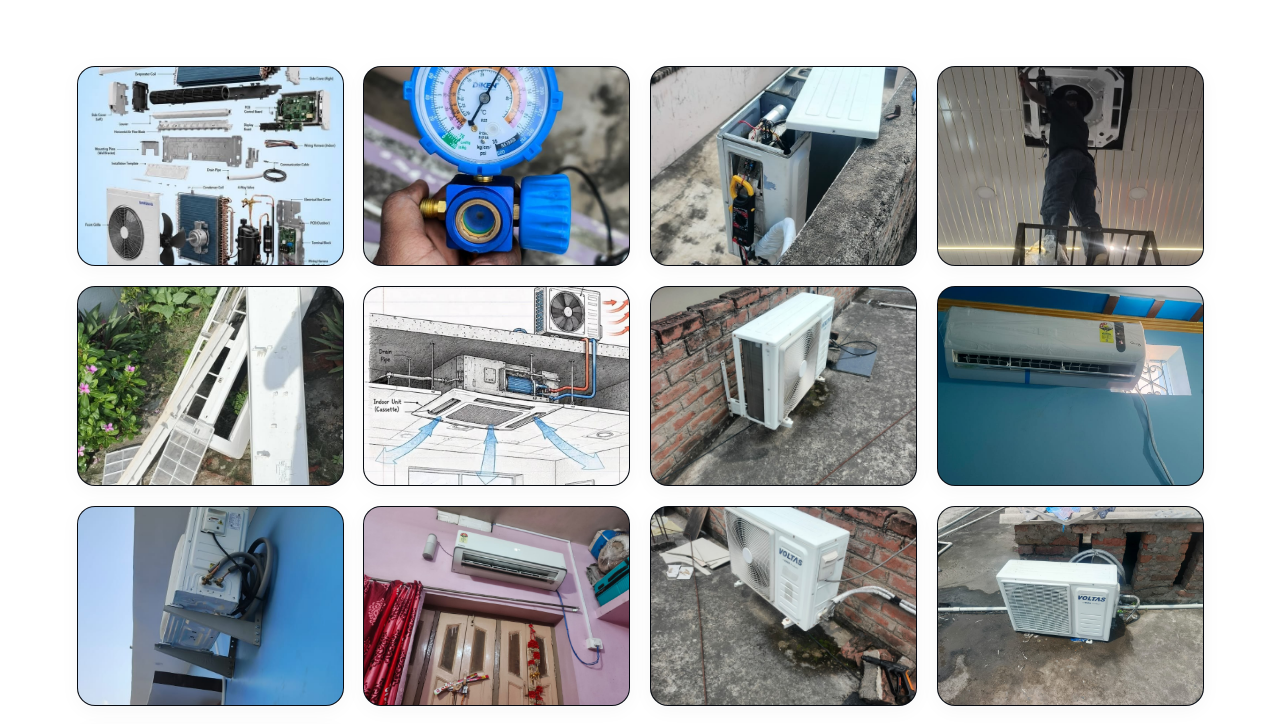
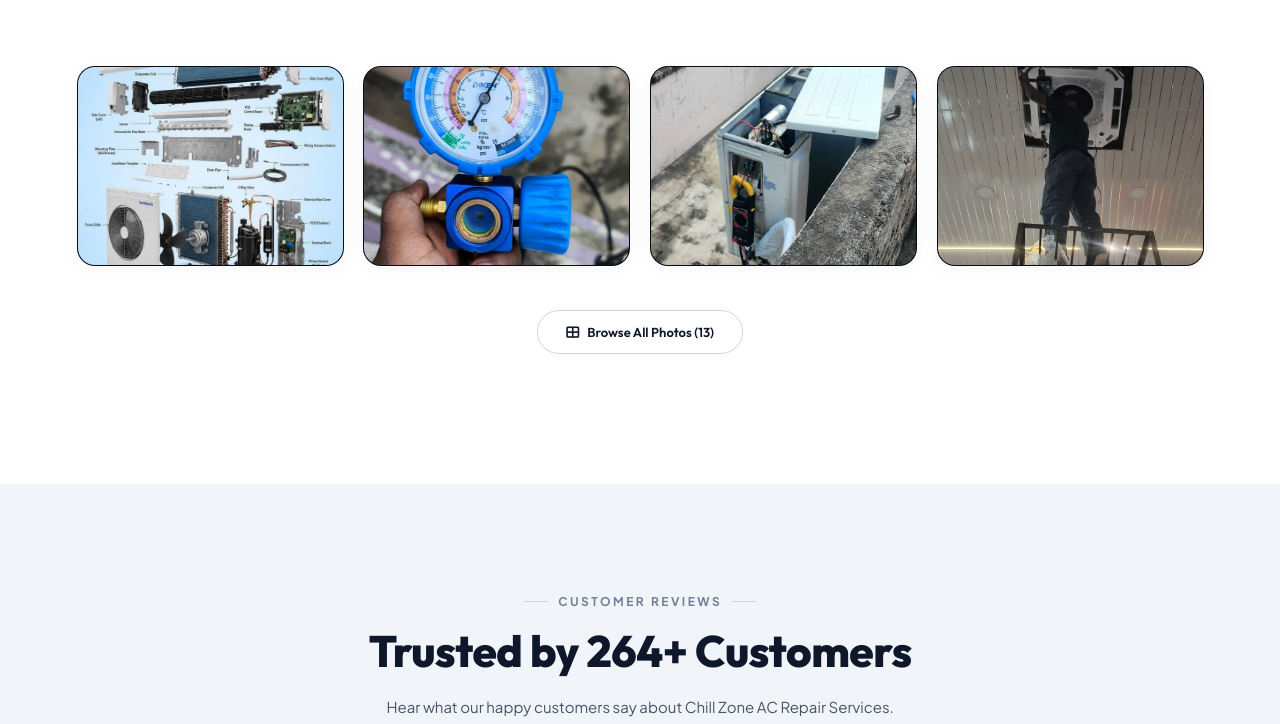
Before and after one commit to Nyyrox/Chill-zone, a React (Vite) app: page / in a window 1280 px wide. Shown: the part 9957-10681 px from the top of the page. Built offline with nearby package versions, Linux system fonts and the light colour scheme.

Commit message:
Show 4 images by default in gallery with Browse All expandable toggle

```diff
--- a/src/components/Gallery.tsx
+++ b/src/components/Gallery.tsx
@@ -18,6 +18,9 @@ const galleryImages = [
 
 export const Gallery: React.FC = () => {
   const [selectedIndex, setSelectedIndex] = useState<number | null>(null);
+  const [showAll, setShowAll] = useState<boolean>(false);
+
+  const visibleImages = showAll ? galleryImages : galleryImages.slice(0, 4);
 
   const openLightbox = (index: number) => {
     setSelectedIndex(index);
@@ -62,7 +65,7 @@ export const Gallery: React.FC = () => {
       </div>
 
       <div className="gallery-grid reveal-stagger">
-        {galleryImages.map((img, index) => (
+        {visibleImages.map((img, index) => (
           <div
             className="gallery-item"
             key={img.id}
@@ -76,6 +79,16 @@ export const Gallery: React.FC = () => {
             </div>
           </div>
         ))}
+      </div>
+
+      <div className="gallery-cta reveal">
+        <button
+          className="btn-outline"
+          onClick={() => setShowAll((prev) => !prev)}
+        >
+          <i className={`fas ${showAll ? 'fa-chevron-up' : 'fa-th-large'}`}></i>{' '}
+          {showAll ? 'Show Less' : `Browse All Photos (${galleryImages.length})`}
+        </button>
       </div>
 
       {/* Lightbox Modal */}
--- a/src/index.css
+++ b/src/index.css
@@ -771,6 +771,10 @@ img {
     font-size: 12px;
     font-weight: 600;
 }
+.gallery-cta {
+    text-align: center;
+    margin-top: 44px;
+}
 
 /* Lightbox */
 .lightbox-modal {
```
